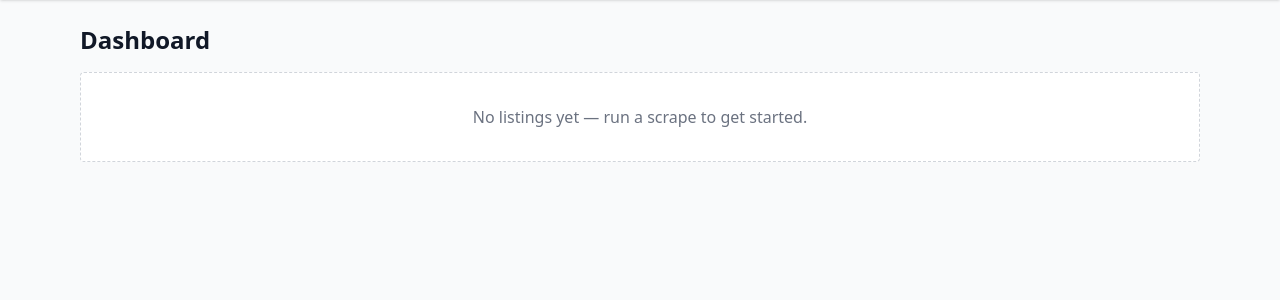
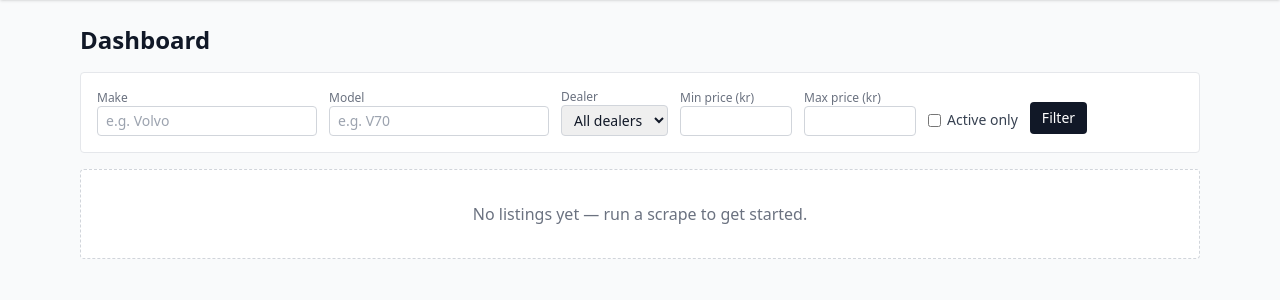
Before and after one commit to Braindrift/car-scraper, a FastAPI app: page / in a window 1280 px wide. Shown: the part 52-352 px from the top of the page. Run offline with FastAPI, Linux system fonts and the light colour scheme; some libraries are stand-ins or nearby versions.

Commit message:
CAR-6 Listings table with filters
Adds services/listings.py (list_car_listings with make/model/dealer/price
range/active-only filters, list_dealers_with_listings for the filter
dropdown), extends GET / to render a filterable listings table, and adds
GET /listings/table as the HTMX partial target so the filter form re-renders
just the table without a full page reload.

New templates: partials/listings_table.html and
partials/listings_filter_form.html, included from dashboard.html. The
existing empty-state copy is preserved when no listings match.

Co-Authored-By: Claude Sonnet 4.6 <noreply@anthropic.com>

```diff
--- a/src/carscraper/web/templates/dashboard.html
+++ b/src/carscraper/web/templates/dashboard.html
@@ -4,7 +4,10 @@
 
 {% block content %}
   <h1 class="text-2xl font-bold mb-4">Dashboard</h1>
-  <div class="rounded border border-dashed border-gray-300 bg-white p-8 text-center text-gray-500">
-    No listings yet — run a scrape to get started.
+
+  {% include "partials/listings_filter_form.html" %}
+
+  <div id="listings-table">
+    {% include "partials/listings_table.html" %}
   </div>
 {% endblock %}
--- /dev/null
+++ b/src/carscraper/web/templates/partials/listings_filter_form.html
@@ -0,0 +1,65 @@
+<form
+  id="listings-filter-form"
+  class="mb-4 flex flex-wrap items-end gap-3 rounded border border-gray-200 bg-white p-4"
+  hx-get="/listings/table"
+  hx-target="#listings-table"
+  hx-swap="innerHTML"
+  hx-trigger="change, submit"
+>
+  <div class="flex flex-col">
+    <label for="make" class="text-xs font-medium text-gray-500">Make</label>
+    <input
+      type="text" id="make" name="make" value="{{ filters.make or '' }}"
+      placeholder="e.g. Volvo"
+      class="rounded border border-gray-300 px-2 py-1 text-sm"
+    />
+  </div>
+  <div class="flex flex-col">
+    <label for="model" class="text-xs font-medium text-gray-500">Model</label>
+    <input
+      type="text" id="model" name="model" value="{{ filters.model or '' }}"
+      placeholder="e.g. V70"
+      class="rounded border border-gray-300 px-2 py-1 text-sm"
+    />
+  </div>
+  <div class="flex flex-col">
+    <label for="dealer_id" class="text-xs font-medium text-gray-500">Dealer</label>
+    <select id="dealer_id" name="dealer_id" class="rounded border border-gray-300 px-2 py-1 text-sm">
+      <option value="">All dealers</option>
+      {% for dealer in dealers %}
+        <option value="{{ dealer.id }}" {% if filters.dealer_id == dealer.id %}selected{% endif %}>
+          {{ dealer.name }}
+        </option>
+      {% endfor %}
+    </select>
+  </div>
+  <div class="flex flex-col">
+    <label for="min_price" class="text-xs font-medium text-gray-500">Min price (kr)</label>
+    <input
+      type="number" id="min_price" name="min_price" value="{{ filters.min_price or '' }}"
+      min="0" step="1000"
+      class="w-28 rounded border border-gray-300 px-2 py-1 text-sm"
+    />
+  </div>
+  <div class="flex flex-col">
+    <label for="max_price" class="text-xs font-medium text-gray-500">Max price (kr)</label>
+    <input
+      type="number" id="max_price" name="max_price" value="{{ filters.max_price or '' }}"
+      min="0" step="1000"
+      class="w-28 rounded border border-gray-300 px-2 py-1 text-sm"
+    />
+  </div>
+  <div class="flex items-center gap-1.5 pb-1.5">
+    <input
+      type="checkbox" id="active_only" name="active_only" value="true"
+      {% if filters.active_only %}checked{% endif %}
+      class="rounded border-gray-300"
+    />
+    <label for="active_only" class="text-sm text-gray-700">Active only</label>
+  </div>
+  <div class="pb-0.5">
+    <button type="submit" class="rounded bg-gray-900 px-3 py-1.5 text-sm text-white hover:bg-gray-700">
+      Filter
+    </button>
+  </div>
+</form>
--- /dev/null
+++ b/src/carscraper/web/templates/partials/listings_table.html
@@ -0,0 +1,48 @@
+{% if listings %}
+  <table class="w-full text-sm">
+    <thead>
+      <tr class="border-b border-gray-200 text-left text-gray-500">
+        <th class="py-2 pr-4">Dealer</th>
+        <th class="py-2 pr-4">Make</th>
+        <th class="py-2 pr-4">Model</th>
+        <th class="py-2 pr-4">Variant</th>
+        <th class="py-2 pr-4">Year</th>
+        <th class="py-2 pr-4">Mileage</th>
+        <th class="py-2 pr-4">Price</th>
+        <th class="py-2 pr-4">Status</th>
+      </tr>
+    </thead>
+    <tbody>
+      {% for listing in listings %}
+        <tr class="border-b border-gray-100">
+          <td class="py-2 pr-4">{{ listing.dealer.name }}</td>
+          <td class="py-2 pr-4">
+            <a href="{{ listing.url }}" target="_blank" rel="noopener" class="text-blue-600 hover:underline">
+              {{ listing.make }}
+            </a>
+          </td>
+          <td class="py-2 pr-4">{{ listing.model }}</td>
+          <td class="py-2 pr-4">{{ listing.variant or "-" }}</td>
+          <td class="py-2 pr-4">{{ listing.year or "-" }}</td>
+          <td class="py-2 pr-4">
+            {{ "{:,}".format(listing.mileage).replace(",", " ") if listing.mileage is not none else "-" }}
+          </td>
+          <td class="py-2 pr-4">
+            {{ "{:,}".format(listing.price).replace(",", " ") + " kr" if listing.price is not none else "-" }}
+          </td>
+          <td class="py-2 pr-4">
+            {% if listing.active %}
+              <span class="rounded bg-green-100 px-2 py-0.5 text-xs text-green-700">Active</span>
+            {% else %}
+              <span class="rounded bg-gray-100 px-2 py-0.5 text-xs text-gray-500">Inactive</span>
+            {% endif %}
+          </td>
+        </tr>
+      {% endfor %}
+    </tbody>
+  </table>
+{% else %}
+  <div class="rounded border border-dashed border-gray-300 bg-white p-8 text-center text-gray-500">
+    No listings yet — run a scrape to get started.
+  </div>
+{% endif %}
```
Also changed, not shown: src/carscraper/services/listings.py (added, +81 -0 lines), src/carscraper/web/routes.py (+87 -8 lines), tests/services/test_listings.py (added, +158 -0 lines), tests/web/test_listings.py (added, +150 -0 lines).
